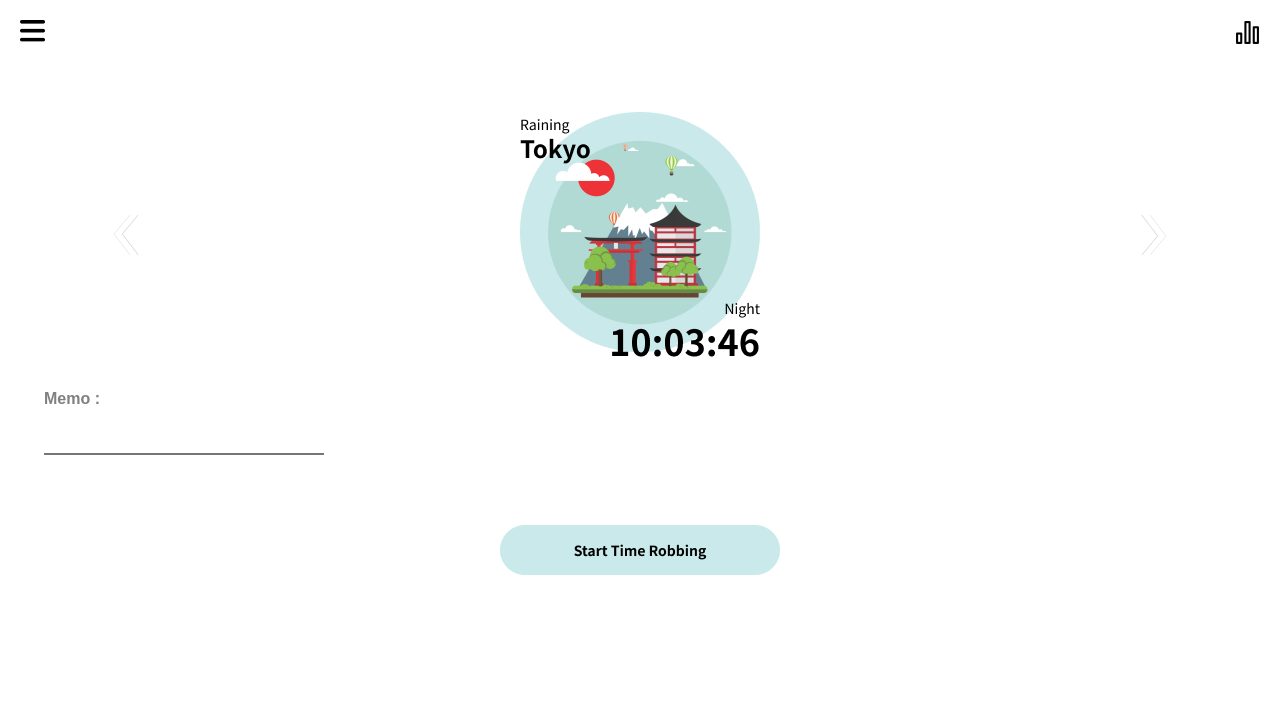
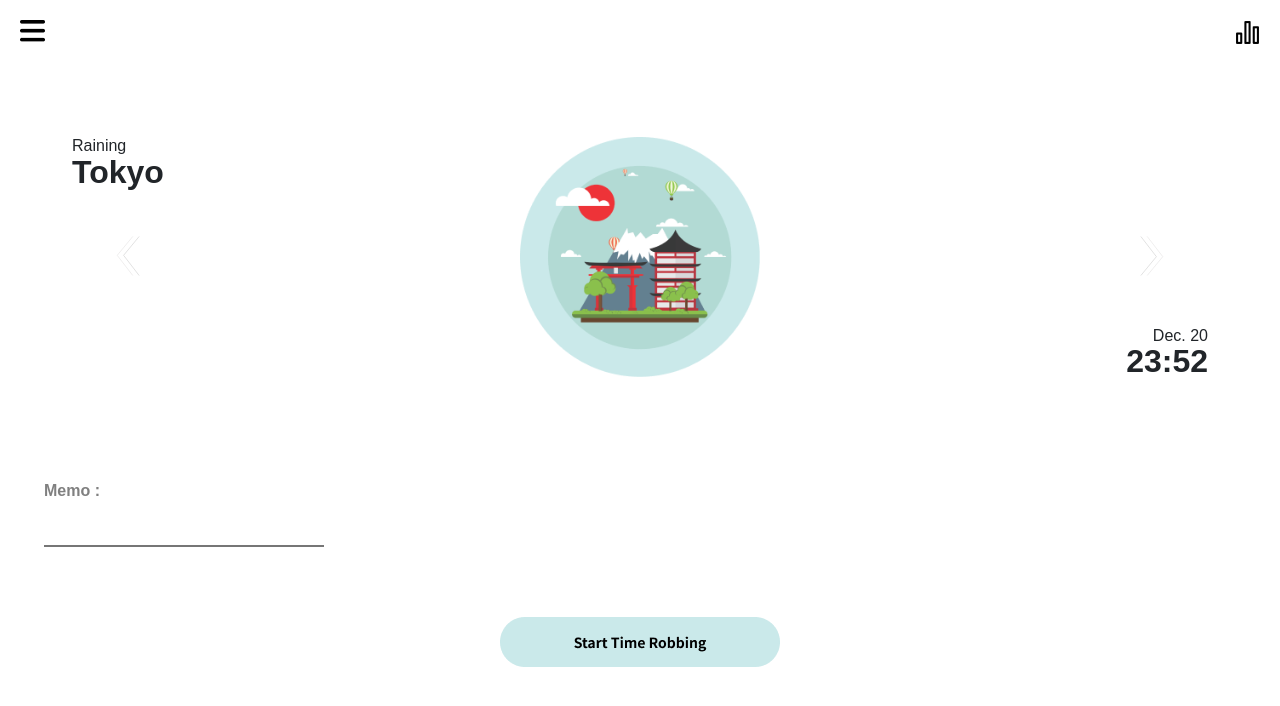
Before and after one commit to Likelion-at-SMWU-10th/Trobber, a React (Create React App) app in the folder trobber_fe/: page /setting in a window 1280 px wide. Shown: the top 706 px of the page. Built offline with nearby package versions, Linux system fonts and the light colour scheme.

Commit message:
Carousel  및 문구 수정 완료

```diff
--- /dev/null
+++ b/trobber_fe/src/css/countries.module.css
@@ -0,0 +1,50 @@
+.countryImage {
+  width: 15rem;
+}
+
+.upperInfo {
+  display: flex;
+  flex-direction: column;
+  align-items: start;
+
+  position: relative;
+  top: 4.5em;
+  left: 4.5em;
+}
+
+.bottomInfo {
+  display: flex;
+  flex-direction: column;
+  align-items: end;
+
+  position: relative;
+  bottom: 4em;
+  right: 4.5em;
+}
+
+.weather {
+  font-size: 1rem;
+  position: relative;
+  top: -0.2em;
+}
+
+.region {
+  font-size: 2rem;
+  font-weight: 700;
+
+  position: relative;
+  top: -0.4em;
+}
+
+.date {
+  font-size: 1rem;
+  position: relative;
+  top: 0.7em;
+}
+
+.time {
+  font-size: 2rem;
+  font-weight: 700;
+
+  position: relative;
+}
--- a/trobber_fe/src/pages/TimerSetting.css
+++ b/trobber_fe/src/pages/TimerSetting.css
@@ -3,7 +3,6 @@
 }
 
 .countries {
-  padding-top: 50px;
   text-align: center;
 }
 
--- a/trobber_fe/src/pages/components/Countries.css
+++ b/trobber_fe/src/pages/components/Countries.css
@@ -1,19 +1,25 @@
-.img-resizing {
-  width: 35px;
-  height: 35px;
+.countryImage {
+  width: 15rem;
+}
+
+.carousel-control-next:focus,
+.carousel-control-next:hover,
+.carousel-control-prev:focus,
+.carousel-control-prev:hover {
+  opacity: 1;
 }
 
 .carousel-control-next,
 .carousel-control-prev {
   width: 20%;
   opacity: 1;
+  background-size: 100% 130%;
 }
 
 .carousel-control-prev-icon,
 .carousel-control-next-icon {
   background-image: url("../../../public/images/carouselArrow.svg");
   height: 2.5rem;
-  background-size: 100% 130%;
 }
 
 .carousel-control-next-icon {
--- a/trobber_fe/src/pages/components/Countries.jsx
+++ b/trobber_fe/src/pages/components/Countries.jsx
@@ -1,5 +1,6 @@
 import Carousel from "react-bootstrap/Carousel";
 import "bootstrap/dist/css/bootstrap.min.css";
+import styles from "../../css/countries.module.css";
 import "./Countries.css";
 
 function Countries() {
@@ -7,23 +8,93 @@ function Countries() {
     <Carousel indicators={false} interval={null}>
       {/* 일본 */}
       <Carousel.Item>
-        <img className="resizing" src="img/tokyo.png" alt="Tokyo" />
+        <div>
+          <div className={styles.upperInfo}>
+            <span className={styles.weather}>Raining</span>
+            <span className={styles.region}>Tokyo</span>
+          </div>
+          <img
+            className={styles.countryImage}
+            src="/images/JAPAN.png"
+            alt="Tokyo"
+          />
+          <div className={styles.bottomInfo}>
+            <span className={styles.date}>Dec. 20</span>
+            <span className={styles.time}>23:52</span>
+          </div>
+        </div>
       </Carousel.Item>
       {/* 파리 */}
       <Carousel.Item>
-        <img className="resizing" src="img/paris.png" alt="Paris" />
+        <div>
+          <div className={styles.upperInfo}>
+            <span className={styles.weather}>Cloudy</span>
+            <span className={styles.region}>Paris</span>
+          </div>
+          <img
+            className={styles.countryImage}
+            src="/images/PARIS.png"
+            alt="Paris"
+          />
+          <div className={styles.bottomInfo}>
+            <span className={styles.date}>Nov. 20</span>
+            <span className={styles.time}>12:15</span>
+          </div>
+        </div>
       </Carousel.Item>
       {/* 뉴욕 */}
       <Carousel.Item>
-        <img className="resizing" src="img/newyork.png" alt="New York" />
+        <div>
+          <div className={styles.upperInfo}>
+            <span className={styles.weather}>Sunny</span>
+            <span className={styles.region}>New York</span>
+          </div>
+          <img
+            className={styles.countryImage}
+            src="/images/NEWYORK.png"
+            alt="New York"
+          />
+          <div className={styles.bottomInfo}>
+            <span className={styles.date}>Oct. 30</span>
+            <span className={styles.time}>22:31</span>
+          </div>
+        </div>
       </Carousel.Item>
       {/* 베이징 */}
       <Carousel.Item>
-        <img className="resizing" src="img/beijing.png" alt="Beijing" />
+        <div>
+          <div className={styles.upperInfo}>
+            <span className={styles.weather}>Foggy</span>
+            <span className={styles.region}>Beijing</span>
+          </div>
+          <img
+            className={styles.countryImage}
+            src="/images/CHINA.png"
+            alt="Beijing"
+          />
+          <div className={styles.bottomInfo}>
+            <span className={styles.date}>Dec. 13</span>
+            <span className={styles.time}>09:12</span>
+          </div>
+        </div>
       </Carousel.Item>
       {/* 런던 */}
       <Carousel.Item>
-        <img className="resizing" src="img/london.png" alt="London" />
+        <div>
+          <div className={styles.upperInfo}>
+            <span className={styles.weather}>Raining</span>
+            <span className={styles.region}>London</span>
+          </div>
+          <img
+            className={styles.countryImage}
+            src="/images/LONDON.png"
+            alt="London"
+          />
+          <div className={styles.bottomInfo}>
+            <span className={styles.date}>Apr. 01</span>
+            <span className={styles.time}>10:32</span>
+          </div>
+        </div>
       </Carousel.Item>
     </Carousel>
   );
```
